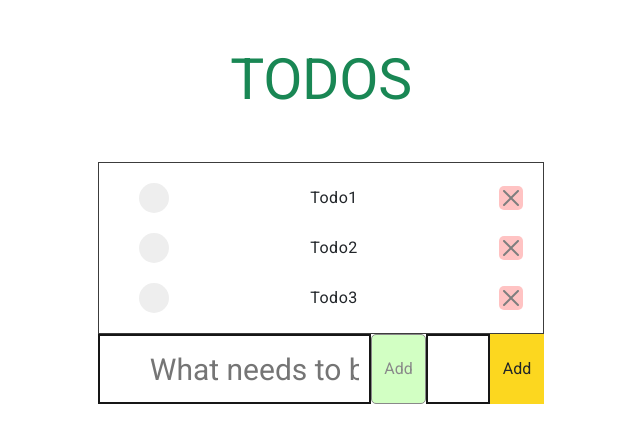
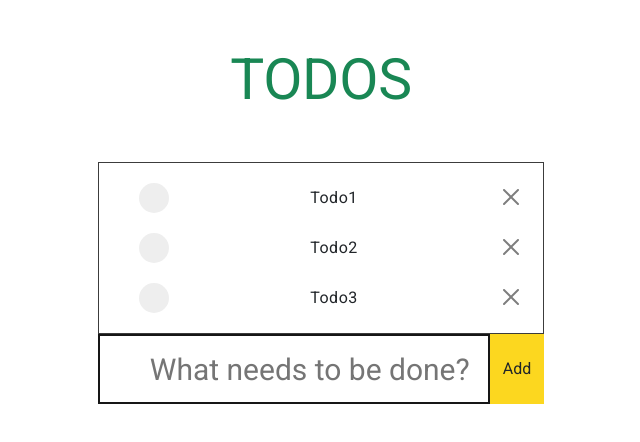
Before and after one commit to Angular-OTUS/ToDoList-ViktoriyaEvladenko-, an Angular app in the folder todos/: page / in a window 1280 px wide. Shown: the top 442 px of the page, without its empty margins (319-959 px from the left). Built offline with nearby package versions, Linux system fonts and the light colour scheme.

Commit message:
refactor: слияние веток

```diff
--- a/todos/package.json
+++ b/todos/package.json
@@ -13,13 +13,11 @@
   "dependencies": {
     "@angular/animations": "^18.1.0",
     "@angular/cdk": "^18.2.2",
-    "@angular/cdk": "~18.2.2",
     "@angular/common": "^18.1.0",
     "@angular/compiler": "^18.1.0",
     "@angular/core": "^18.1.0",
     "@angular/forms": "^18.1.0",
     "@angular/material": "^18.2.2",
-    "@angular/material": "~18.2.2",
     "@angular/platform-browser": "^18.1.0",
     "@angular/platform-browser-dynamic": "^18.1.0",
     "@angular/router": "^18.1.0",
--- a/todos/src/app/components/to-do-list-item/to-do-list-item.component.html
+++ b/todos/src/app/components/to-do-list-item/to-do-list-item.component.html
@@ -4,5 +4,5 @@
         <span class="checkmark"></span>
     </div>
     <p>{{item.text}}</p>
-    <button class="btn-close button button--delete" (click)="deleteTodo(item.id)"></button>
+    <app-button [class]="'btn-close button button--delete'" (click)="deleteTodo(item.id)"></app-button>
 </li>
--- a/todos/src/app/components/to-do-list-item/to-do-list-item.component.ts
+++ b/todos/src/app/components/to-do-list-item/to-do-list-item.component.ts
@@ -1,14 +1,16 @@
 import { Component, EventEmitter, Input, Output } from '@angular/core';
+import { ButtonComponent } from '../button/button.component';
+import { TodoItem } from '../../types/todo-item';
 
 @Component({
   selector: 'app-to-do-list-item',
   standalone: true,
-  imports: [],
+  imports: [ButtonComponent],
   templateUrl: './to-do-list-item.component.html',
   styleUrl: './to-do-list-item.component.scss'
 })
 export class ToDoListItemComponent {
-  @Input() item: any;
+  @Input() item!: TodoItem;
 
   @Output() deleteTodoEvent = new EventEmitter();
 
--- a/todos/src/app/components/to-do-list/to-do-list.component.html
+++ b/todos/src/app/components/to-do-list/to-do-list.component.html
@@ -1,18 +1,13 @@
 <div class="todos">
     <div class="container todo-container">
         <h1 class="mt-5 text-success">Todos</h1>
-
-        <ul class="todo-list">
+        <mat-spinner [class.d-none]="!isLoading"></mat-spinner>
+        <ul class="todo-list" [class.d-none]="isLoading">
             <app-to-do-list-item *ngFor="let item of todoArray" [item]="item" (deleteTodoEvent)="deleteTodo($event)"></app-to-do-list-item>
         </ul>
 
-        <div class="todo-input">
+        <div class="todo-input" [class.d-none]="isLoading">
             <input type="text" matInput  name="todoValue" placeholder="What needs to be done?" [(ngModel)]="inputValue">
-            <button class="btn button button--add" [disabled]="inputValue === ''" (click)="addTodo()">Add</button>
-        <div class="todo-input" [class.d-none]="isLoading">
-            <input type="text" name="todoValue" placeholder="What needs to be done?">
-            <app-button [title]="'Add'" [class]="'btn'"></app-button>
-        </div>
-
+            <app-button [title]="'Add'" [class]="'btn button button--add'" (click)="addTodo()"></app-button>
     </div>
 </div>
--- /dev/null
+++ b/todos/src/app/types/todo-item.ts
@@ -0,0 +1,4 @@
+export interface TodoItem{
+    id: number,
+    text: string
+  }
```
Also changed, not shown: 1 other file (tests, documents, lock files or other folders).
